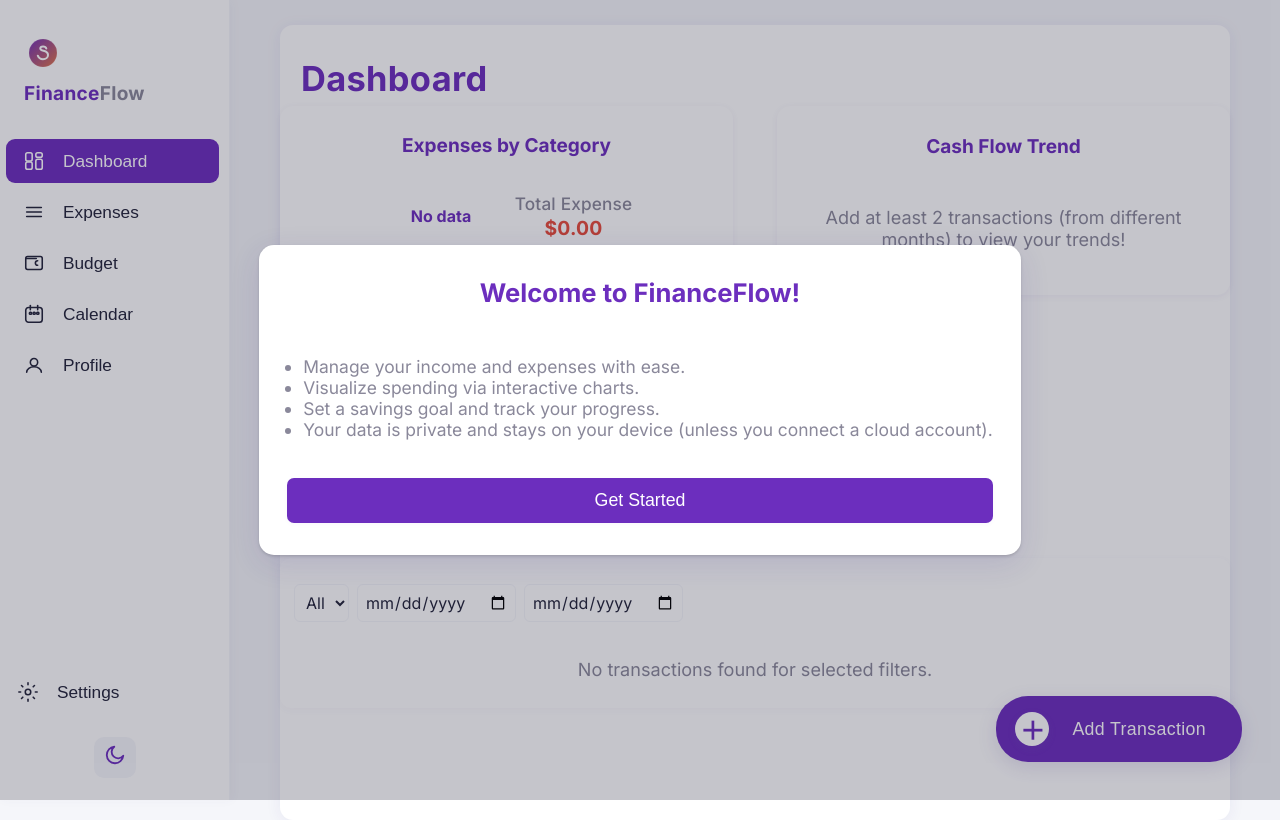
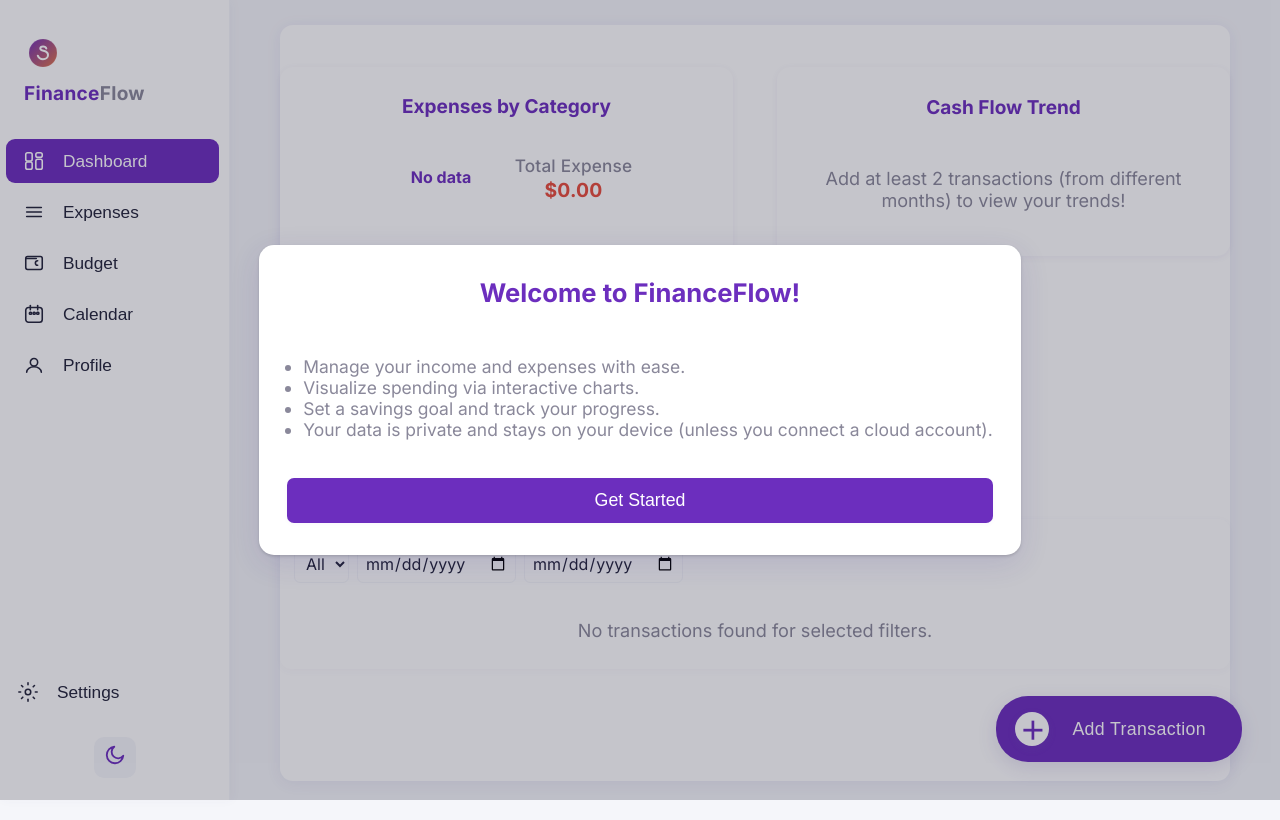
Before and after one commit to Workflow-Manager-admin/financeflow-23329-817ab18b, a React (Create React App) app in the folder financeflow/: page / in a window 1280 px wide. Built offline with nearby package versions, Linux system fonts and the light colour scheme; the HTML template or start-up script is replaced by a standard one.

Commit message:
Auto-commit: Changes as of 2025-05-30T05:39:26.638496+00:00

```diff
--- a/financeflow/src/components/Dashboard.js
+++ b/financeflow/src/components/Dashboard.js
@@ -228,7 +228,7 @@ function Dashboard({ showToast }) {
             gap: 0
           }}
         >
-          <h1
+          {/* <h1
             style={{
               margin: 0,
               fontSize: "2.15rem",
@@ -241,7 +241,7 @@ function Dashboard({ showToast }) {
             }}
           >
             Dashboard
-          </h1>
+          </h1> */}
         </div>
         <div className="dashboard-layout" style={{ paddingTop: 4 }}>
           {/* Visualizations */}
```
Also changed, not shown: 2 other files (tests, documents, lock files or other folders).
